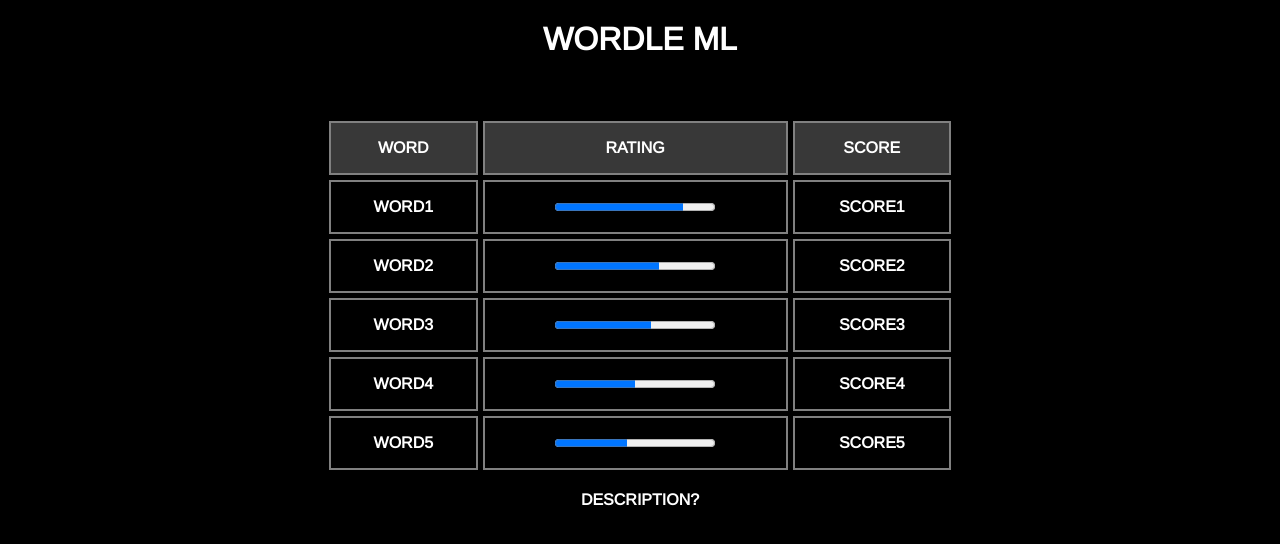
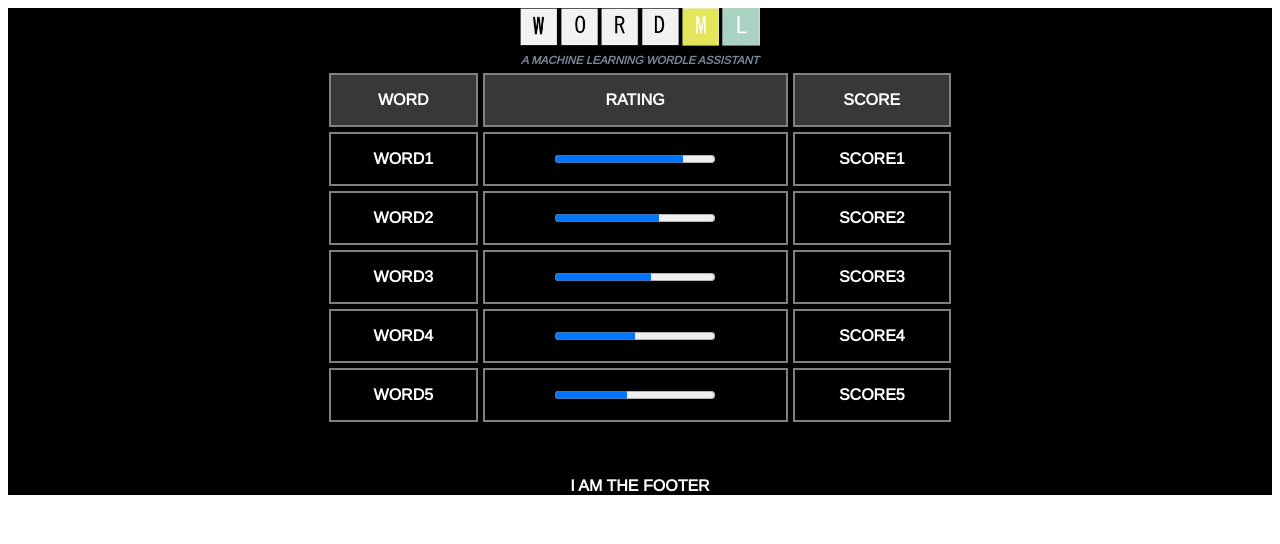
Before and after one commit to brdoney/WordML, a React (Create React App) app in the folder extension/: page / in a window 1280 px wide. Shown: the top 544 px of the page. Built offline with nearby package versions, Linux system fonts and the light colour scheme.

Commit message:
Add the logo

```diff
--- a/extension/public/content.js
+++ b/extension/public/content.js
@@ -2,6 +2,7 @@
 console.log("Hello World - Contenet");
 
 chrome.runtime.sendMessage({greeting: document.all[0].outerHTML}, function(response) {
+    parseSource();
     console.log(response.farewell);
   });
 
@@ -9,5 +10,5 @@ function parseSource() {
     var el = document.createElement( 'html' );
     el = document.getElementsByTagName('game-app').item(0);
     var str = String(el.outerHTML);
-
+    console.log(str);
 }
--- a/extension/src/assets/css/Header.css
+++ b/extension/src/assets/css/Header.css
@@ -1,3 +1,10 @@
-header .h1 {
-    font-size: 3em;
+.header p1 {
+    font-size: .7em;
+    font-style: italic;
+    color: lightslategray;
 }
+
+.header img {
+    width: 15em;
+    height: auto;
+}
--- a/extension/src/assets/css/MainContent.css
+++ b/extension/src/assets/css/MainContent.css
@@ -1,24 +1,17 @@
 @import url('https://fonts.googleapis.com/css2?family=Arimo&display=swap');
   h1 {
   	text-align: center;
-    color: white;
-    font-family: "Arimo", serif;
-    font-weight: bolder;
   }
-  body {
-    font-family: "Arimo", serif;
-    font-weight: bold;
-    text-transform: uppercase;
-    background-color: black;
-  }
+
   td, th {
   	border: 2px solid grey;
     padding: 1rem;
-    color: white;
   }
+
   thead{
   	background-color: #383838;
   }
+
   table {
   	border-collapse: separate;
     border-spacing: 5px;
@@ -34,7 +27,7 @@
     margin-right: auto;
     display: flex;
   }
+
   #description {
-  	color: white;
     text-align: center;
   }
--- a/extension/src/assets/css/main.css
+++ b/extension/src/assets/css/main.css
@@ -1,3 +1,14 @@
+@import url('https://fonts.googleapis.com/css2?family=Arimo&display=swap');
+
 .app {
     text-align: center;
+    background-color: black;
+    font-family: "Arimo", serif;
+    text-transform: uppercase;
+    background-color: black;
+    font-weight: bold;
 }
+
+h1, h2, p1, table {
+    color: white;
+  }
--- a/extension/src/components/Header.js
+++ b/extension/src/components/Header.js
@@ -1,12 +1,12 @@
 import '../assets/css/Header.css';
+import logo from '../assets/img/logo.png';
 
 function header() {
   return (
     <div class="header">
-        <h1>Wordle ML</h1>
-        <p1>A wordle solution assistant!</p1>
-        <br />
-        <p1><b>First Word: </b></p1 ><p1 id="word01"></p1>
+      <img src={logo} alt="WordML Logo" />
+      <br />
+      <p1>A machine learning wordle assistant</p1>
     </div>
   );
 }
```
Also changed, not shown: extension/src/assets/img/logo.png (added), 1 other file (tests, documents, lock files or other folders).
